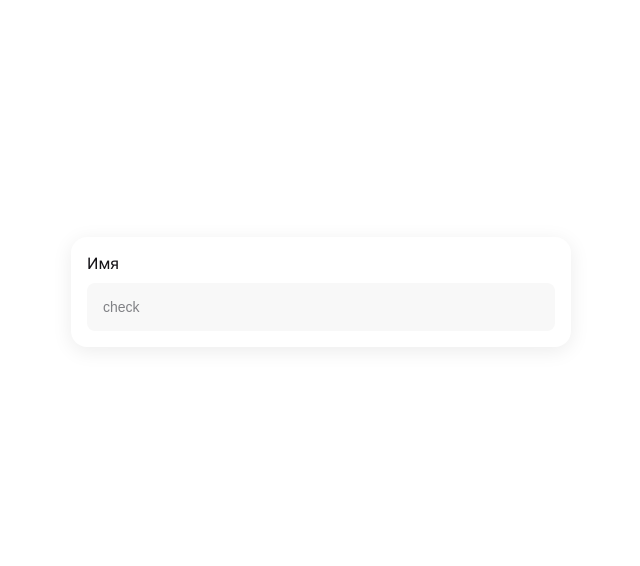
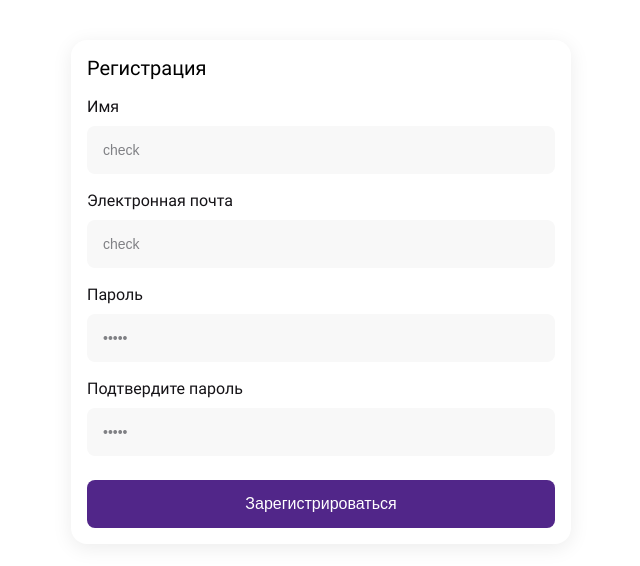
Before and after one commit to Zakharov1984/antipoff_test1, a React (Create React App) app: page / in a window 1280 px wide. Shown: the part 108-674 px from the top of the page, without its empty margins (319-959 px from the left). Built offline with nearby package versions, Linux system fonts and the light colour scheme.

Commit message:
added_UI_componet_Button_and_structure_page_Register

```diff
--- a/src/copmponents/App/App.scss
+++ b/src/copmponents/App/App.scss
@@ -1,3 +1,2 @@
 .App {
-  text-align: center;
 }
--- /dev/null
+++ b/src/copmponents/UI/Button/Button.jsx
@@ -0,0 +1,13 @@
+import cn from 'classnames';
+
+import classes from './Button.module.scss'
+
+export const Button = ({children, className, ...props}) => {
+  return (
+    <button
+      className={cn(classes.button, className)}
+      {...props}>
+      {children}
+    </button>
+  )
+}
--- /dev/null
+++ b/src/copmponents/UI/Button/Button.module.scss
@@ -0,0 +1,7 @@
+@import '../../../style/var';
+
+.button {
+  border-radius: $brRadius;
+  font-size: 16px;
+  line-height: 136.187%; /* 21.79px */
+}
--- a/src/copmponents/UI/Input/Input.module.scss
+++ b/src/copmponents/UI/Input/Input.module.scss
@@ -13,6 +13,7 @@
 
 .label {
   display: block;
+  margin-top: 16px;
   font-size: 16px;
   line-height: 136.187%;
   font-weight: 400;
--- a/src/pages/Register/Register.jsx
+++ b/src/pages/Register/Register.jsx
@@ -1,3 +1,4 @@
+import { Button } from "../../copmponents/UI/Button/Button";
 import { Input } from "../../copmponents/UI/Input/Input";
 
 import classes from './Register.module.scss';
@@ -7,12 +8,34 @@ export const Register = () => {
   return (
     <div className={classes.register}>
       <form className={classes.registerForm} action="#" >
+        <h1 className={classes.registerForm__title}>Регистрация</h1>
         <Input
           classNameInput={classes.registerForm__input}
           type='text'
           name="name"
           value='check'
           label='Имя' />
+          <Input
+            classNameInput={classes.registerForm__input}
+            type='text'
+            name="name"
+            value='check'
+            label='Электронная почта' />
+          <Input
+            classNameInput={classes.registerForm__input}
+            type='password'
+            name="name"
+            value='check'
+            label='Пароль' />
+          <Input
+            classNameInput={classes.registerForm__input}
+            type='password'
+            name="name"
+            value='check'
+            label='Подтвердите пароль' />
+          <Button className={classes.registerForm__button}>
+            Зарегистрироваться
+          </Button>
       </form>
     </div>
   )
--- a/src/pages/Register/Register.module.scss
+++ b/src/pages/Register/Register.module.scss
@@ -1,3 +1,5 @@
+@import '../../style/var';
+
 .register {
   display: flex;
   justify-content: center;
@@ -11,10 +13,26 @@
   border-radius: 16px;
   background: #fff;
   box-shadow: 0px 4px 20px 0px rgba(0, 0, 0, 0.08);
+
+  &__title {
+    font-size: 20px;
+    font-weight: 400;
+  }
+
+  &__input {
+    display: block;
+    width: 100%;
+    margin-top: 8px;
+  }
+
+  &__button {
+    display: block;
+    width: 100%;
+    margin-top: 24px;
+    padding: 8px 12px;
+    border: none;
+    background: $mainColor;
+    line-height: 32px;
+    color: #FFF;
+  }
 }
-
-.registerForm__input {
-  display: block;
-  width: 100%;
-  margin-top: 8px;
-}
--- a/src/style/_var.scss
+++ b/src/style/_var.scss
@@ -1,5 +1,6 @@
 $mainColor: #512689;
 $error: #FF6161;
+$brRadius: 8px;
 
 //input
 $inputText: #808185;
```
